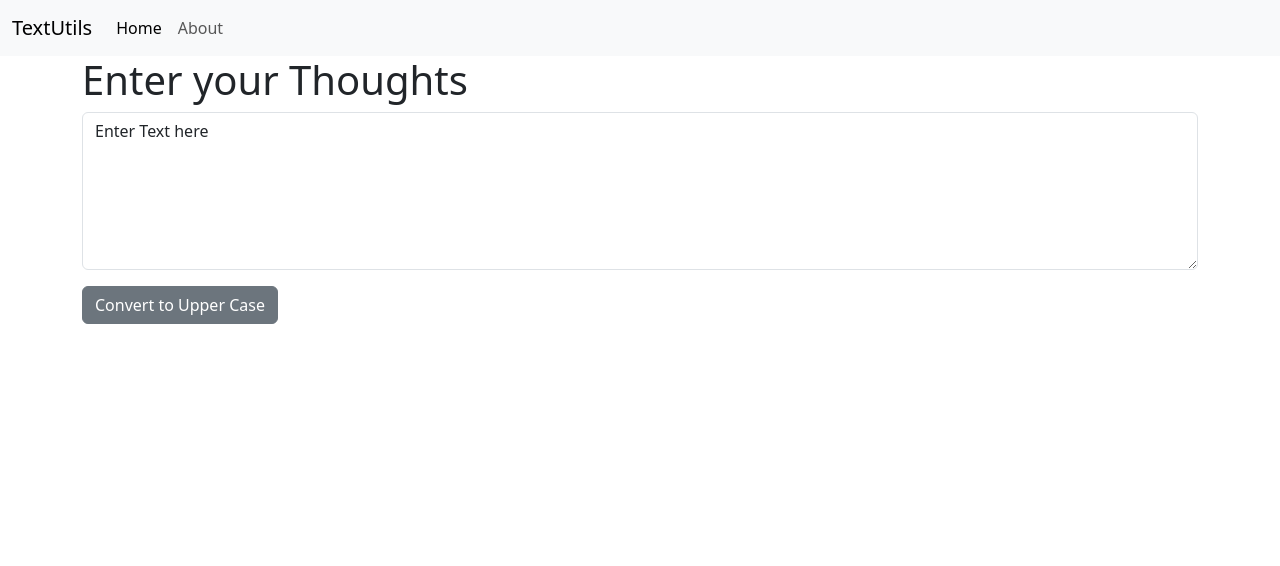
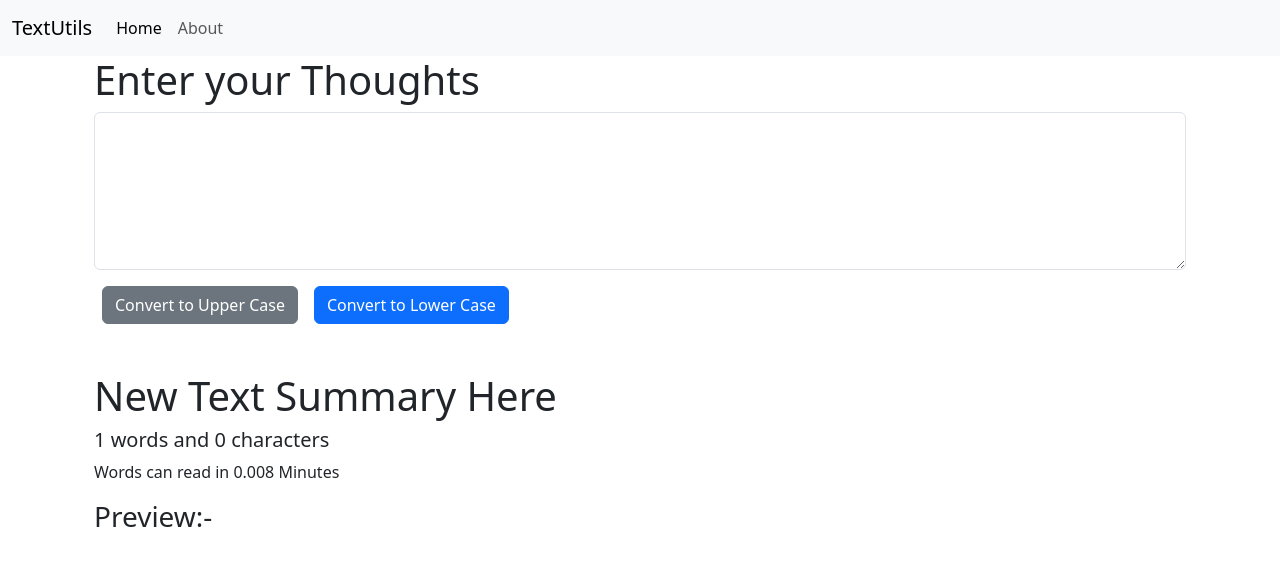
Before and after one commit to Pranay6575/textutils, a React (Create React App) app: page / in a window 1280 px wide. Shown: the top 566 px of the page. Built offline with nearby package versions, Linux system fonts and the light colour scheme.

Commit message:
Extra features add to Textform

```diff
--- a/src/components/TextForm.js
+++ b/src/components/TextForm.js
@@ -8,22 +8,38 @@ export default function TextForm(props) {
         let upperText = text.toUpperCase();
         setText(upperText);
     }
+
+    const handlelowClick =()=>{
+
+        let lowertext = text.toLowerCase();
+        setText(lowertext);
+    }
     const handleonChange =(ev)=>{
         setText(ev.target.value)
         console.log("handleonChange !")
     }
-    const [text, setText] = useState("Enter Text here")
+    const [text, setText] = useState("")
     // text = "Update Text here" // Wrong way to change the state
     // setText("Update Text here") // Correct  way to change the state
     return (
-        <div>
-
+        <>
+        <div className = 'container'>
             <h1>{props.heading}</h1>
             <div className="mb-3">
                 <textarea className="form-control" value = {text} onChange={handleonChange} id="myText" rows="6"></textarea>
             </div>
-            <button className="btn btn-secondary" onClick={handleClick}>Convert to Upper Case</button>
+            <button className="btn btn-secondary mx-2" onClick={handleClick}>Convert to Upper Case</button>
+            <button className="btn btn-primary mx-2" onClick={handlelowClick}>Convert to Lower Case</button>
+        </div>
 
+        <div className="container mt-5" >
+        <h1>New Text Summary Here</h1>
+        <h5>{text.split(" ").length} words and {text.length} characters</h5>
+        <p>Words can read in {0.008 * text.split(" ").length} Minutes</p>
+        <h3>Preview:- </h3>
+        <p>{text}</p>
         </div>
+
+        </>
     )
 }
```
